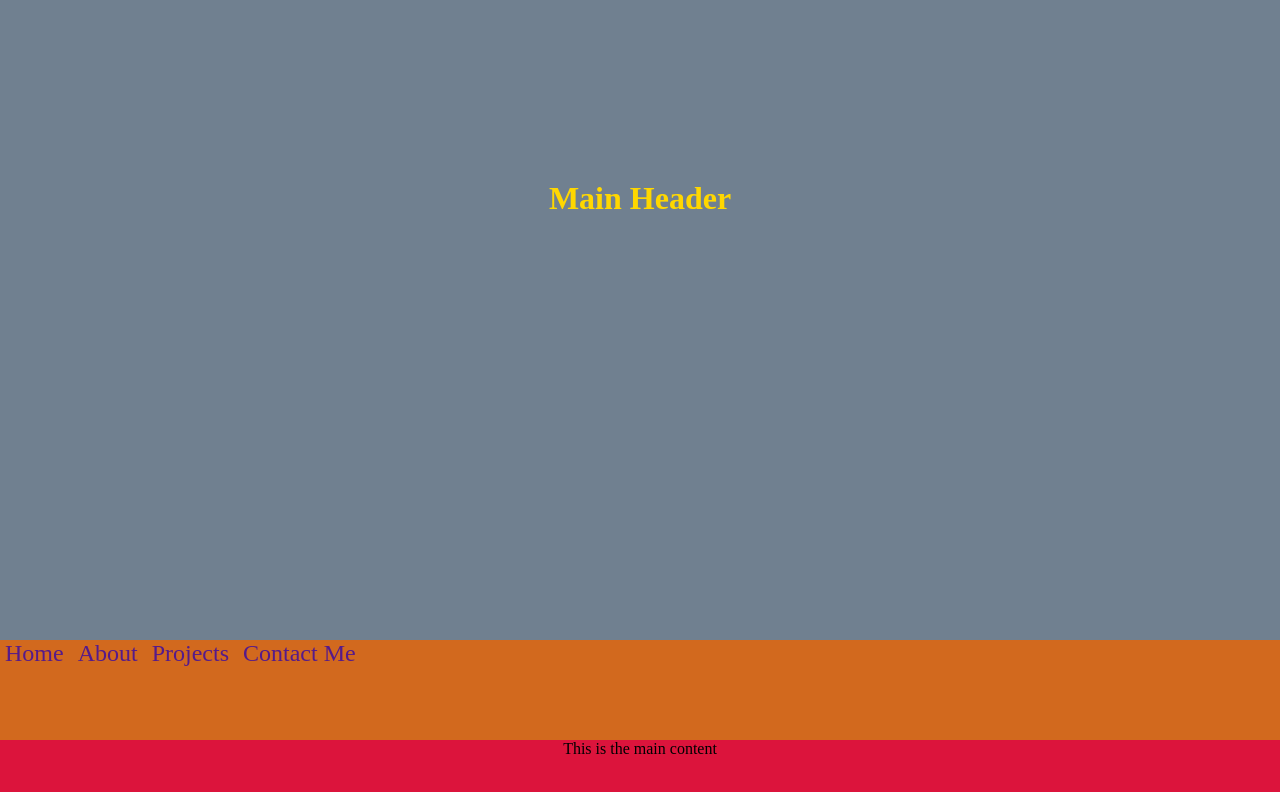
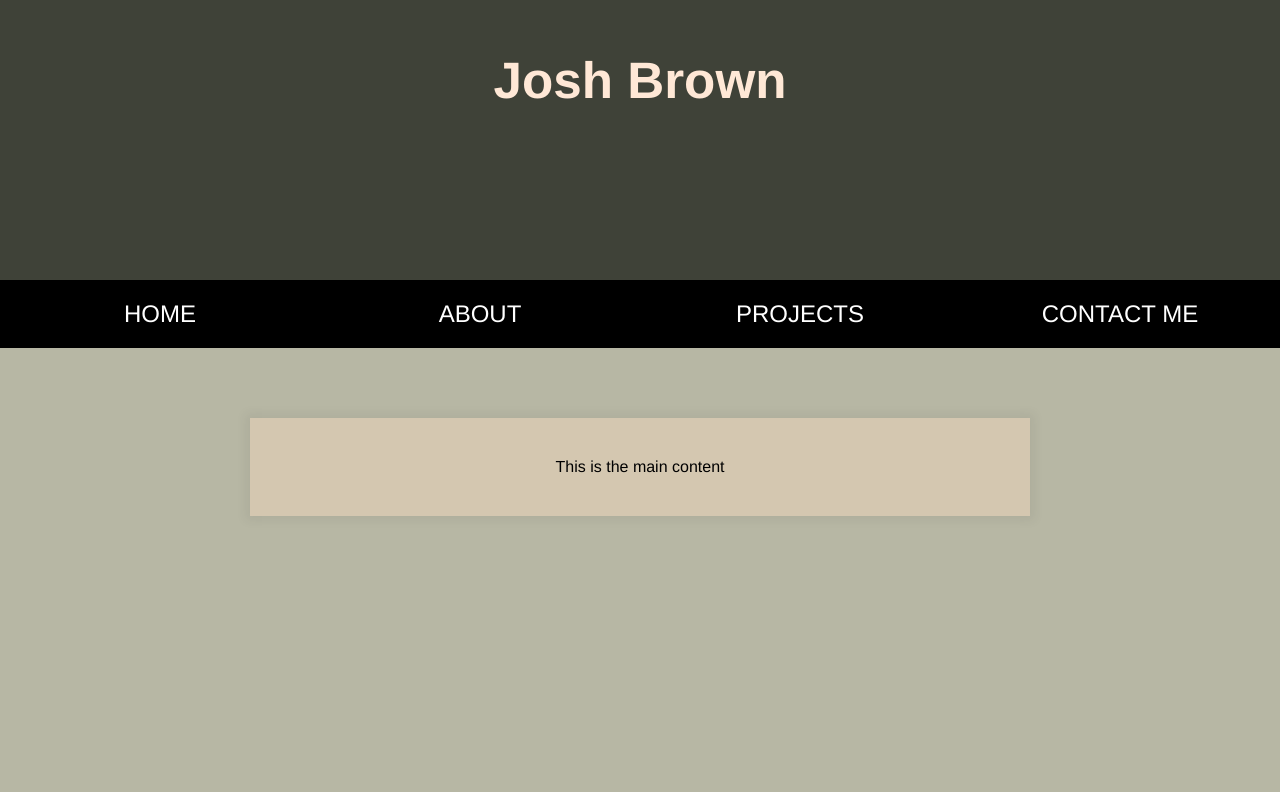
Before and after one commit to KCBrownJay/personal-site, a plain HTML site: page index.html in a window 1280 px wide. Shown: the part 120-912 px from the top of the page. After the commit the page ends 800 px from the top, so only its background shows below. Drawn offline with Linux system fonts and the light colour scheme.

Commit message:
Adding fixes to the nav bar and color scheme of page. Adding color palette to read me file

```diff
--- a/Resources/styles.css
+++ b/Resources/styles.css
@@ -1,37 +1,70 @@
+html {
+    background: #b7b7a4;
+    font-family: 'helvetica neue';
+}
+
 body {
     margin: 0;
     padding: 0;
 }
 
+header {
+    text-align: center;
+    height: 50vh;
+    display: flex;
+    align-items: center;
+    justify-content: center;
+    background: #3f4238;
+}
+
 header h1 {
-    text-align: center;
-    margin: 0;
-    position: relative;
-    top: 300px;
-    color: gold;
+    color: #ffe8d6;
+    font-size: 4vw;
 }
 
 nav {
-    height: 100px;
+    background: black;
+    position: relative;
     width: 100%;
-    background: chocolate;
+    top: 0;
+}
+
+nav ul {
+    margin: 0;
+    padding: 0;
+    list-style: none;
+    display: flex;
+}
+
+nav li {
+    flex: 1;
+    text-align: center;
+    display: flex;
+    justify-content: center;
+    align-items: center;
 }
 
 nav a {
     text-decoration: none;
     font-size: 24px;
-    padding: 5px;
+    padding: 20px;
+    color: white;
+    text-transform: uppercase;
+    display: inline-block;
 }
 
-.header-wrap {
-    height: 760px;
-    width: 100%;
-    background: slategrey;
+nav a:hover {
+    color: gold;
 }
 
 .content-wrapper {
-    background: crimson;
-    height: 1000px;
+    background: #d4c7b0;
+    max-width: 700px;
+    margin: 70px auto;
+    padding: 40px;
+    text-align: justify;
+    box-shadow: 0 0 10px 5px rgba(0, 0, 0, 0.05);
+
 }
 
 .content-wrapper main p {
--- a/index.html
+++ b/index.html
@@ -6,15 +6,17 @@
     <link rel="stylesheet" href="Resources/styles.css">
 </head>
 <body>
-    <div class="header-wrap">
-        <header><h1>Main Header</h1></header>
-    </div>
+    <header>
+        <h1>Josh Brown</h1>
+    </header>
 
     <nav>
-        <a href="">Home</a>
-        <a href="">About</a>
-        <a href="">Projects</a>
-        <a href="">Contact Me</a>
+        <ul>
+            <li><a href="#">Home</a></li>
+            <li><a href="#">About</a></li>
+            <li><a href="#">Projects</a></li>
+            <li><a href="#">Contact Me</a></li>
+        </ul>
     </nav>
 
     <div class="content-wrapper">
```
Also changed, not shown: 1 other file.
